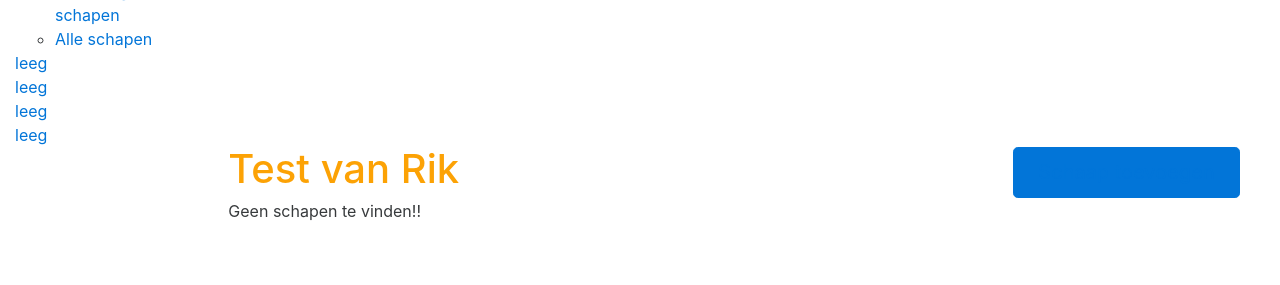
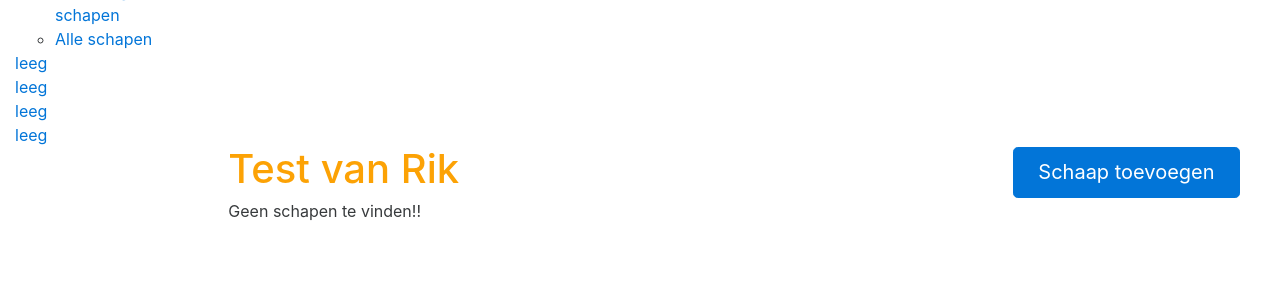
Before and after one commit to ritco/mijnkudde, a Django app: page /bedrijf/alle_schapen.html in a window 1280 px wide. Shown: the part 69-354 px from the top of the page. Run offline with Django 3.2, Linux system fonts and the light colour scheme; data that the repository does not hold is empty; some libraries are stand-ins or nearby versions.

Commit message:
button weg

```diff
--- a/schapen/templates/bedrijf/alle_schapen.html
+++ b/schapen/templates/bedrijf/alle_schapen.html
@@ -5,7 +5,7 @@
 {% block content %}
 <div class="row">
 <div class="col-sm-9"><h1>Test van Rik</h1></div>
-<div class="col-sm3"><button type="button" class="btn btn-primary btn-lg"><a href="{% url 'schapen:bedrijf_schaap_toevoegen' %}"><span class="glyphicon glyphicon-plus"></span><span class="knoptekst">Schaap toevoegen</span></a></button></div>
+<div class="col-sm3"><a href="{% url 'schapen:bedrijf_schaap_toevoegen' %}" class="btn btn-primary btn-lg"><span class="glyphicon glyphicon-plus"></span>Schaap toevoegen</a></div>
 </div>
 {% if schapen_overzicht %}
 
```
